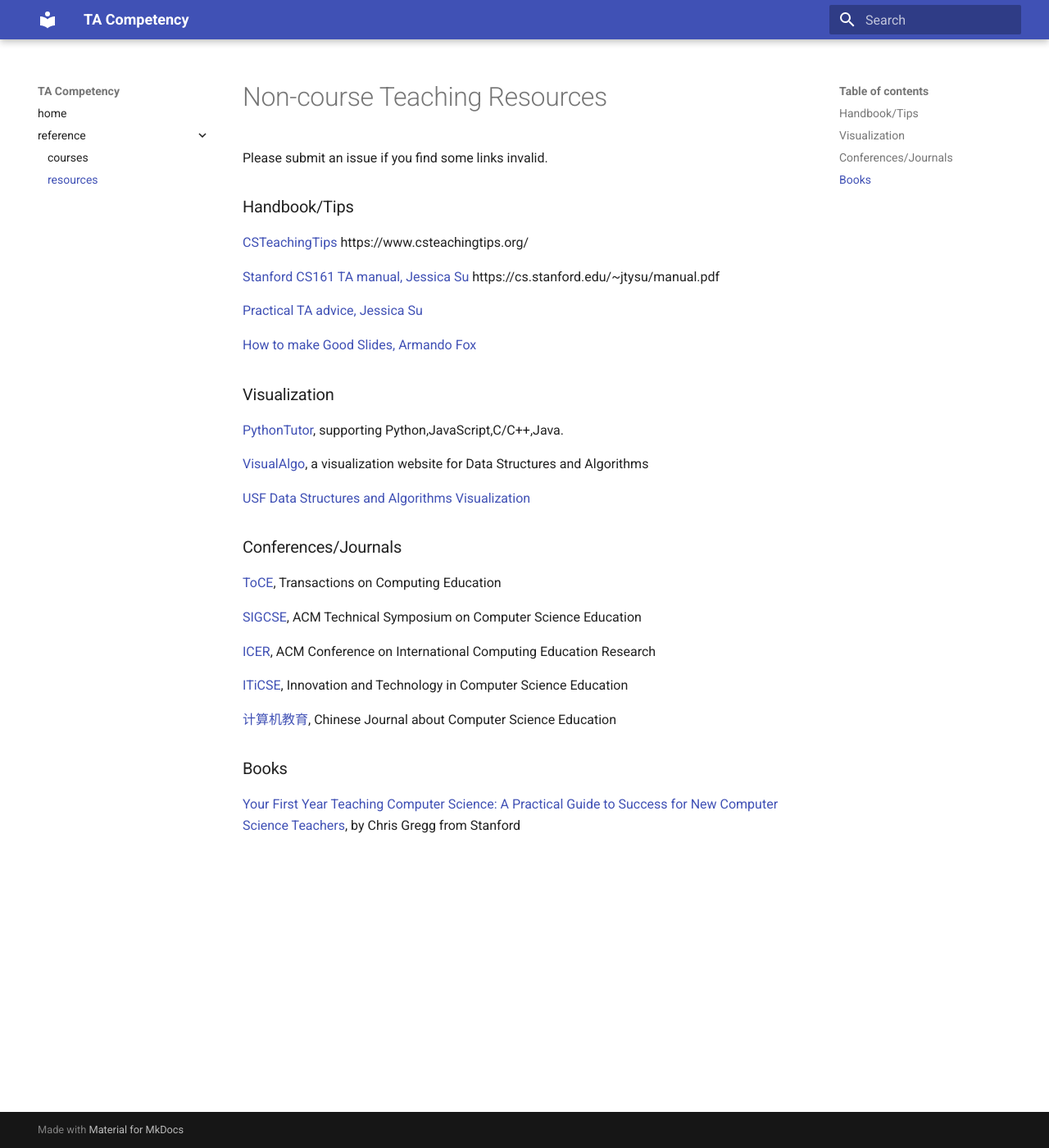
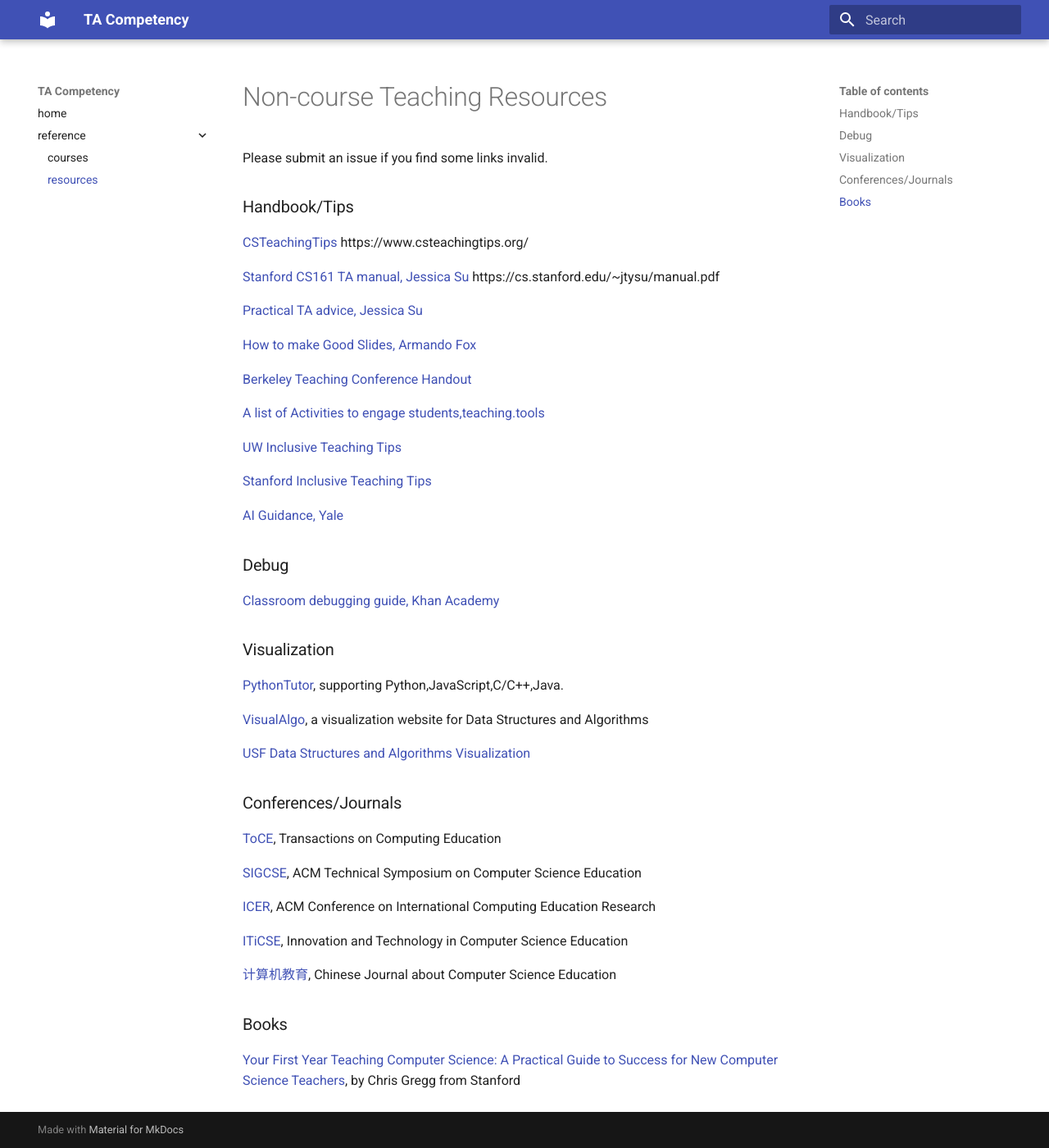
Before and after one commit to THUCSTAC/TAC, an MkDocs documentation site: the page built from docs/reference/resources.md, in a window 1280 px wide and 1400 px high. Shown: the whole window at 82% size. Built offline with MkDocs 1.6.1 and Material for MkDocs 9.7.7, drawn with Linux system fonts in a browser that asks for light colours.

Commit message:
update ref

```diff
--- a/docs/reference/resources.md
+++ b/docs/reference/resources.md
@@ -11,6 +11,20 @@
 [Practical TA advice, Jessica Su](https://cs.stanford.edu/~jtysu/teaching.pdf)
 
 [How to make Good Slides, Armando Fox](https://www.armandofox.com/students/slides)
+
+[Berkeley Teaching Conference Handout](https://drive.google.com/file/d/1B4p4iceS10u4oRhEnfj5arn9cwkx_U3r/view)
+
+[A list of Activities to engage students,teaching.tools](https://teaching.tools/activities)
+
+[UW Inclusive Teaching Tips](https://docs.google.com/document/d/15egU3IYmgd8c2exue3G7oqpoSQmOVYRumu_Nq7PnkCQ/edit)
+
+[Stanford Inclusive Teaching Tips](https://docs.google.com/document/d/1hLivou9-_wmsZuzKI2pCGQu0KHVIgYfJSaYhvTgO0Wo/edit)
+
+[AI Guidance, Yale](https://poorvucenter.yale.edu/AIguidance)
+
+### Debug
+
+[Classroom debugging guide, Khan Academy](https://www.khanacademy.org/khan-for-educators/resources/teacher-essentials/teaching-computing/a/classroom-debugging-guide)
 
 ### Visualization
 
```
Also changed, not shown: docs/reference/courses.md (+2 -0 lines).
